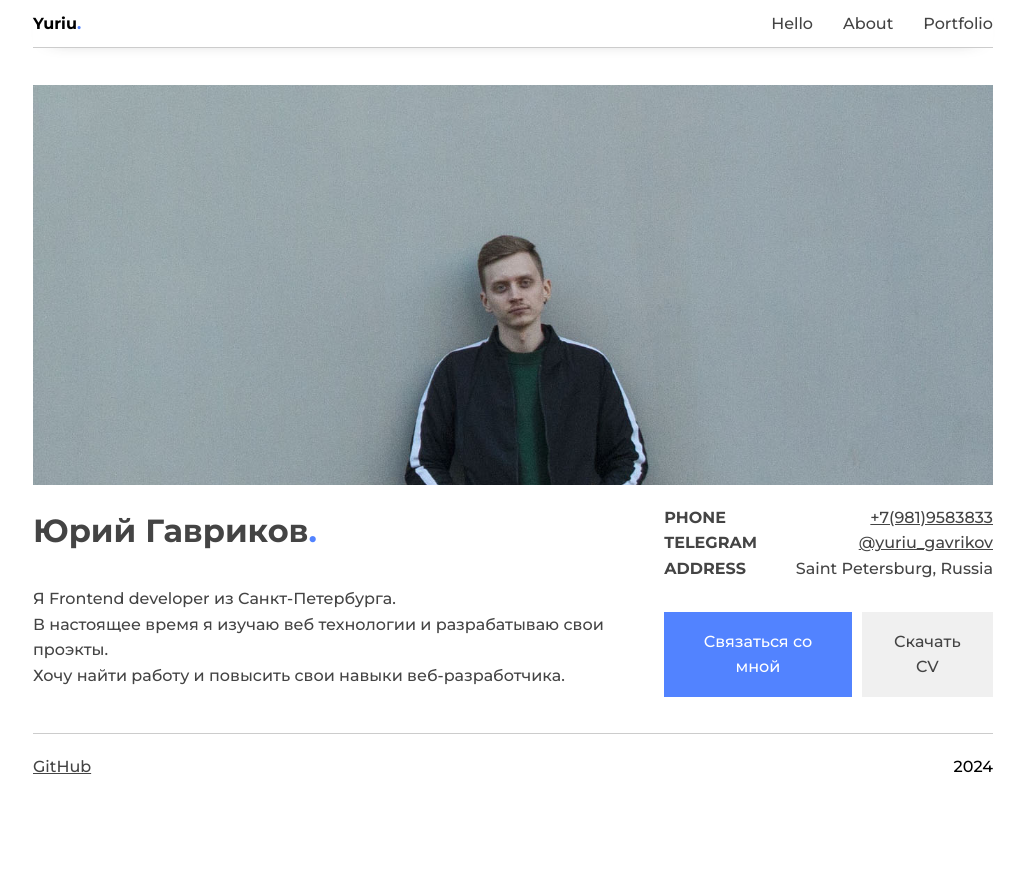
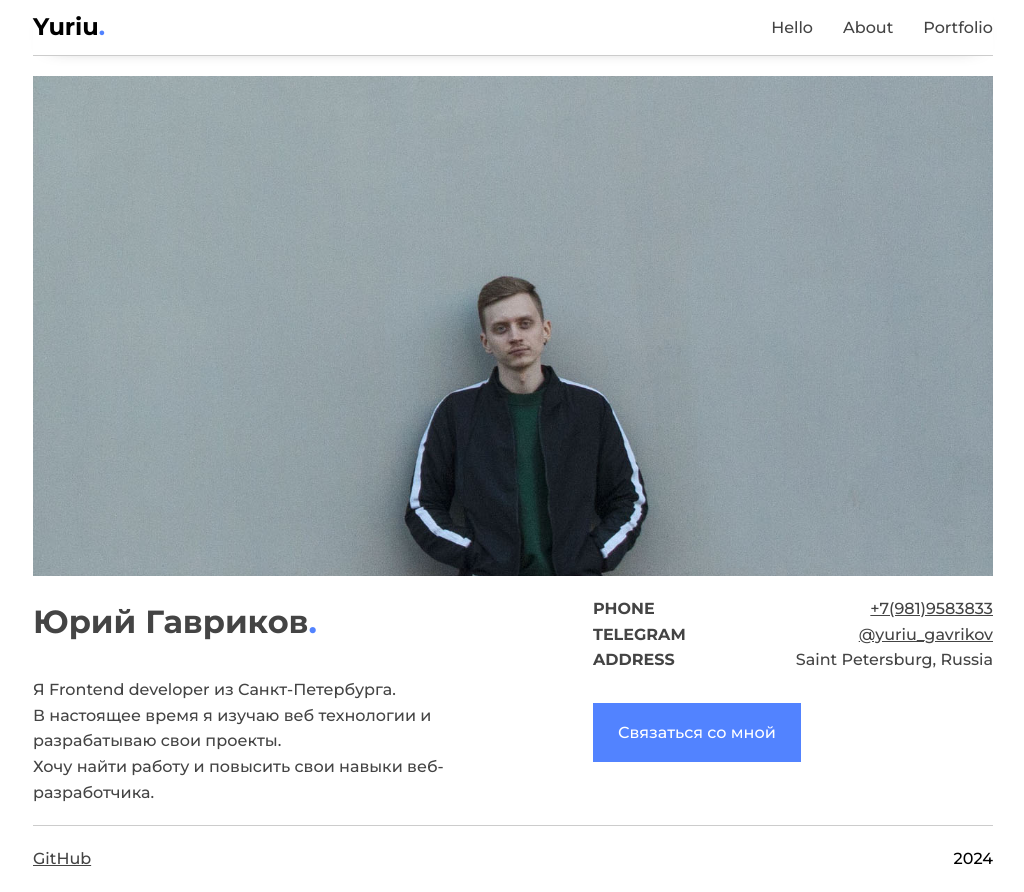
Before and after one commit to YuriuGavrikov/cv, a React (Vite) app: page / in a window 1280 px wide. Shown: the whole page, without its empty margins (127-1151 px from the left). Before the commit the page ends 800 px from the top, so only its background shows below. Built offline with nearby package versions, Linux system fonts and the light colour scheme.

Commit message:
add project

```diff
--- a/src/components/About/AboutEducation/AboutEducation.module.css
+++ b/src/components/About/AboutEducation/AboutEducation.module.css
@@ -7,7 +7,7 @@
 	}
 }
 .education__hello {
-	display: block;
+	width: 100%;
 }
 .education__hello p {
 	padding-bottom: 25px;
--- a/src/components/About/AboutSkills/AboutSkills.module.css
+++ b/src/components/About/AboutSkills/AboutSkills.module.css
@@ -8,7 +8,7 @@
 	}
 }
 .skills__hello {
-	display: block;
+	width: 100%;
 }
 .skills__hello p {
 	padding-bottom: 25px;
--- a/src/components/About/AboutSkills/AboutSkills.tsx
+++ b/src/components/About/AboutSkills/AboutSkills.tsx
@@ -76,8 +76,8 @@ export default function AboutSkills() {
 					Skills<span>.</span>
 				</h2>
 				<p>
-					Меня вдохновляет создание замечательной работы с людьми, которые так
-					же, как и я, увлечены созданием чего-то потрясающего.
+					Меня вдохновляет создание полезных и качественных продуктов с людьми,
+					которые так же, как и я, увлечены созданием чего-то потрясающего.
 				</p>
 				<div className={styles.skills__imgs}>
 					{skillsImgs.map((item) => (
--- a/src/components/Hello/Hello.module.css
+++ b/src/components/Hello/Hello.module.css
@@ -34,10 +34,12 @@
 	}
 }
 .greeting {
+	min-width: 400px;
 	display: flex;
 	flex-direction: column;
 	gap: 30px;
 	@media (max-width: 1040px) {
+		min-width: none;
 		gap: 20px;
 	}
 }
@@ -110,6 +112,13 @@
 .hello__img {
 	height: 400px;
 	width: 100%;
+
+	@media (max-width: 3850px) {
+		height: 800px;
+	}
+	@media (max-width: 2060px) {
+		height: 500px;
+	}
 	@media (max-width: 1040px) {
 		height: 100%;
 	}
--- a/src/components/Hello/Hello.tsx
+++ b/src/components/Hello/Hello.tsx
@@ -20,7 +20,7 @@ export default function Hello() {
 						<p>Я Frontend developer из Санкт-Петербурга.</p>
 						<p>
 							В настоящее время я изучаю веб технологии и разрабатываю свои
-							проэкты.
+							проекты.
 						</p>
 						<p>Хочу найти работу и повысить свои навыки веб-разработчика.</p>
 					</span>
@@ -43,7 +43,7 @@ export default function Hello() {
 						<TheButtonDesigner setIsModal={setIsModal}>
 							Связаться со мной
 						</TheButtonDesigner>
-						<TheButton>Скачать CV</TheButton>
+						{/* <TheButton>Скачать CV</TheButton> */}
 					</div>
 				</div>
 			</div>
--- a/src/components/Layout/Layout.module.css
+++ b/src/components/Layout/Layout.module.css
@@ -25,14 +25,14 @@
 }
 
 /* убираем масштабирование на  iphone при нажатии на input */
-/* @media screen and (-webkit-min-device-pixel-ratio: 0) {
+@media screen and (-webkit-min-device-pixel-ratio: 0) {
 	select:focus,
 	textarea:focus,
 	input:focus {
 		font-size: 1rem;
 		padding: 10.5px 20px;
 	}
-} */
+}
 
 body {
 	overflow-x: hidden;
@@ -42,10 +42,12 @@ body {
 	font-family: "Montserrat", sans-serif;
 	line-height: 1.6;
 
-	@media (min-width: 2060px) {
-		font-size: 3rem;
+	@media (max-width: 3850px) {
+		font-size: 2.5rem;
 	}
-
+	@media (max-width: 2060px) {
+		font-size: 1rem;
+	}
 	@media (max-width: 1040px) {
 		font-size: 1.5rem;
 	}
@@ -72,7 +74,6 @@ body {
 		width: 90vw;
 	}
 }
-
 .stickyHeader {
 	position: sticky;
 	top: 0;
--- a/src/components/Portfolio/Portfolio.tsx
+++ b/src/components/Portfolio/Portfolio.tsx
@@ -3,6 +3,14 @@ import styles from "./Portfolio.module.css";
 export default function Portfolio() {
 	return (
 		<div className={styles.portfolio}>
+			<a href="http://dev.geekportal.org/" target="_blank">
+				<div className={styles.portfolio__item}>
+					<h3 className={styles.item__title}>Geekportal | Laravel, Vue</h3>
+					<div className={styles.item__img}>
+						<img src="./portfolio/geek.png" alt="lending" />
+					</div>
+				</div>
+			</a>
 			<a
 				href="https://yuriugavrikov.github.io/lending-ui-ux-designer/"
 				target="_blank"
--- a/src/components/TheHeader/TheHeader.module.css
+++ b/src/components/TheHeader/TheHeader.module.css
@@ -2,13 +2,20 @@
 	display: flex;
 	justify-content: space-between;
 	align-items: center;
-	height: 3rem;
+	height: 3.5rem;
 	width: 100%;
 	border-bottom: 1px solid var(--first-color);
 	background-color: white;
 	box-shadow: 0 6px 20px -20px #333;
+
 	@media (min-width: 2060px) {
 		height: 6rem;
+	}
+	@media (max-width: 1040px) {
+		height: 4rem;
+	}
+	@media (max-width: 450px) {
+		height: 2.5rem;
 	}
 }
 .logo {
--- a/src/components/TheHeader/TheHeader.tsx
+++ b/src/components/TheHeader/TheHeader.tsx
@@ -4,9 +4,9 @@ import styles from "./TheHeader.module.css";
 export default function TheHeader() {
 	return (
 		<header className={styles.header}>
-			<div className={styles.logo}>
+			<h2 className={styles.logo}>
 				Yuriu<span>.</span>
-			</div>
+			</h2>
 			<nav className={styles.navigation}>
 				<Link to="/" className={styles.link}>
 					Hello
```
Also changed, not shown: public/portfolio/geek.png (added).
